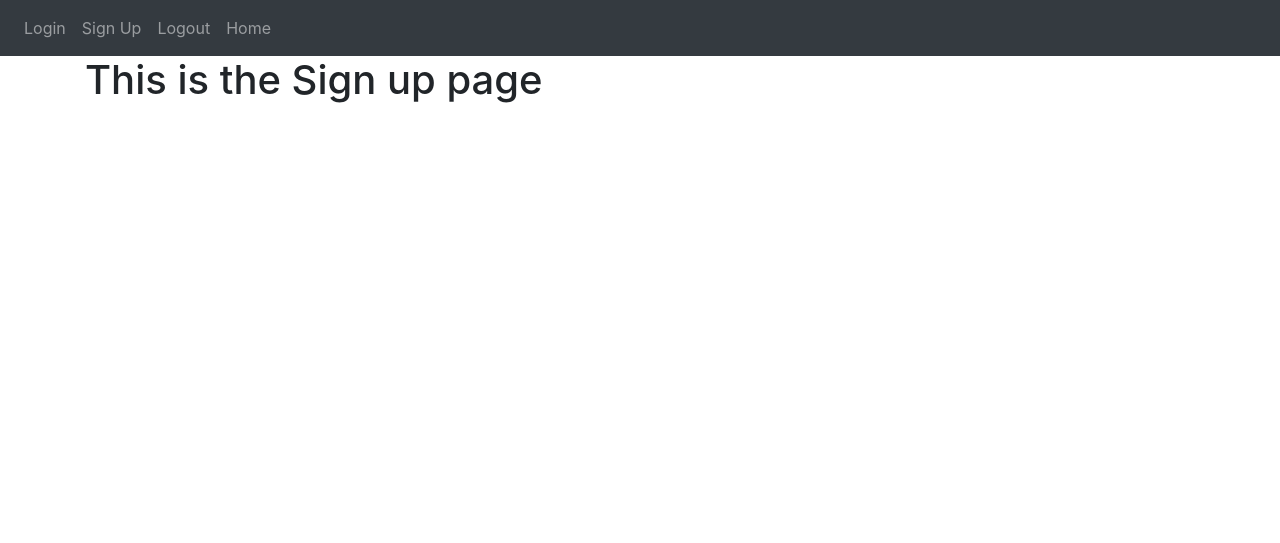
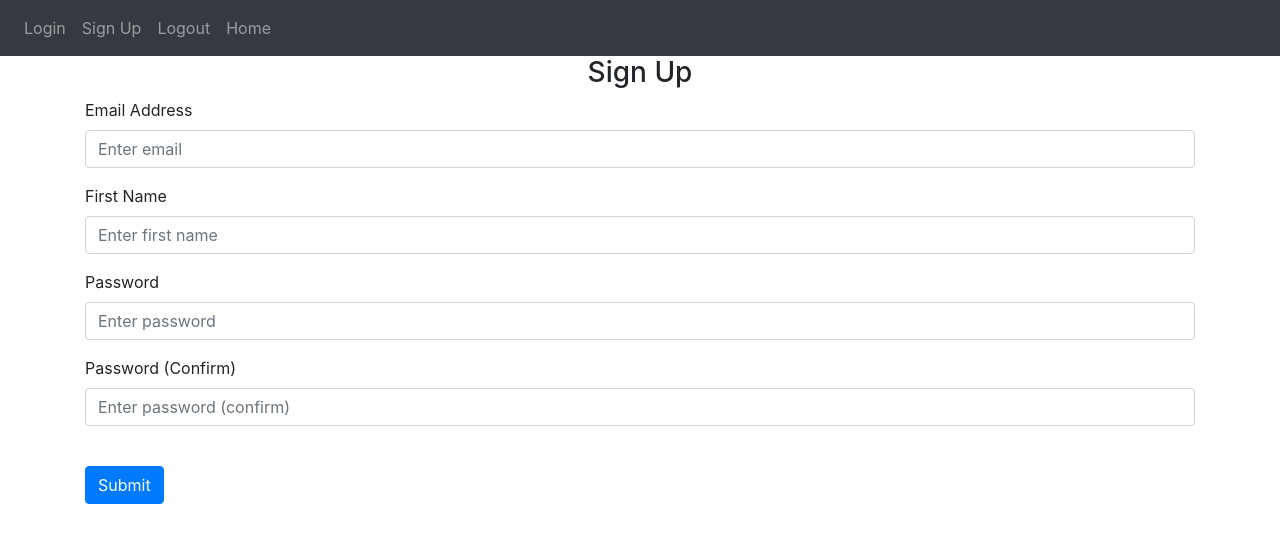
Before and after one commit to gustavzudemm/Flask-Introduction, a Flask app: page /sign-up in a window 1280 px wide. Shown: the top 543 px of the page. Run offline with Flask 3, Linux system fonts and the light colour scheme; some libraries are stand-ins or nearby versions.

Commit message:
html form created

```diff
--- a/flask-introduction/website/templates/signup.html
+++ b/flask-introduction/website/templates/signup.html
@@ -1,5 +1,40 @@
 {% extends "base.html" %}
 {% block title %}Sign up{% endblock %}
 {% block content %}
-<h1>This is the Sign up page</h1>
+<form method="POST">
+    <h3 align="center">Sign Up</h3>
+    <div class="form-group">
+        <label for="email">Email Address</label>
+        <input type="email"
+               class="form-control"
+               id="email"
+               placeholder="Enter email">
+    </div>
+    <div class="form-group">
+        <label for="firstName">First Name</label>
+        <input type="text"
+               class="form-control"
+               id="firstName"
+               name="firstName"
+               placeholder="Enter first name">
+    </div>
+    <div class="form-group">
+        <label for="password1">Password</label>
+        <input type="text"
+               class="form-control"
+               id="password1"
+               name="password1"
+               placeholder="Enter password">
+    </div>
+    <div class="form-group">
+        <label for="password2">Password (Confirm)</label>
+        <input type="email"
+               class="form-control"
+               id="password2"
+               name="password2"
+               placeholder="Enter password (confirm)">
+    </div>
+    <br />
+    <button type="submit" class="btn btn-primary">Submit</button>
+</form>
 {% endblock %}
```
